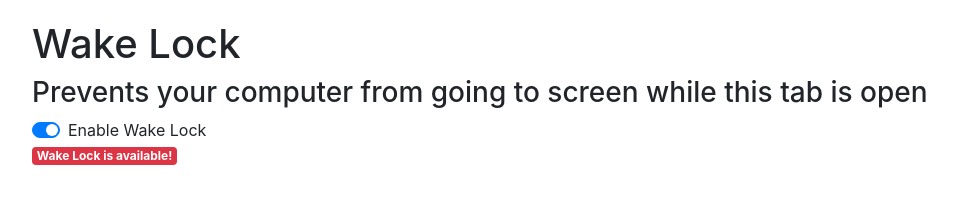
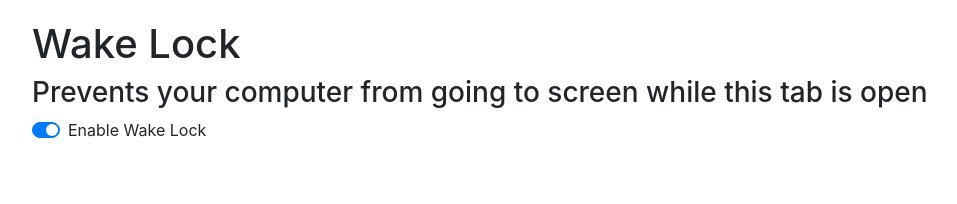
Before and after one commit to guilemieux/WakeLock, a plain HTML site: page index.html in a window 1280 px wide. Shown: the whole page, without its empty margins (53-1010 px from the left). Drawn offline with Linux system fonts and the light colour scheme.

Commit message:
remove script in index.html

```diff
--- a/index.html
+++ b/index.html
@@ -31,18 +31,5 @@
                 <span id="wakelock-status" class="badge badge-danger"></span>
             </content>
         </div>
-
-        <script>
-            statusElem = document.querySelector('#wakelock-status');
-
-            if ('wakeLock' in navigator) {
-                isSupported = true;
-                statusElem.textContent = 'Wake Lock is available!';
-            } else {
-                wakeButton.disabled = true;
-                statusElem.textContent = 'Wake lock is not supported by this browser.';
-            }
-        </script>
-
     </body>
 </html>
```
